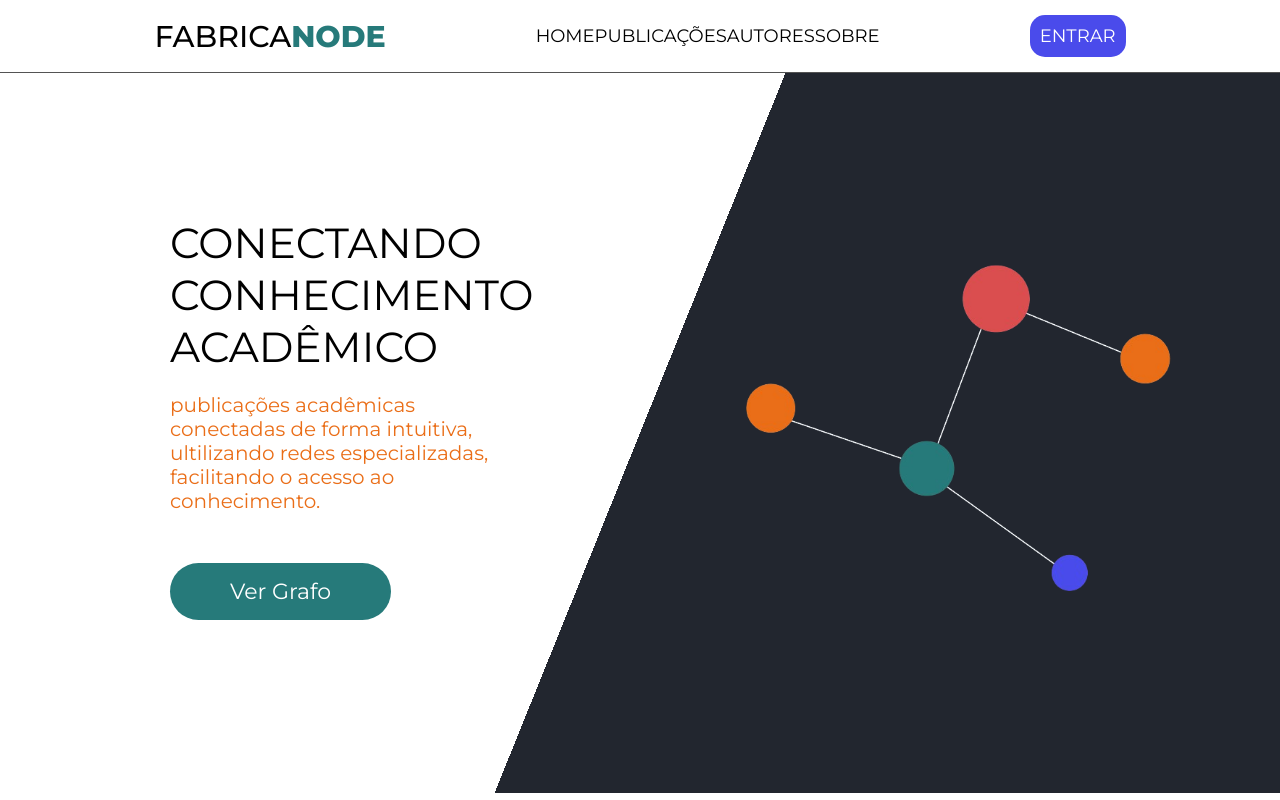
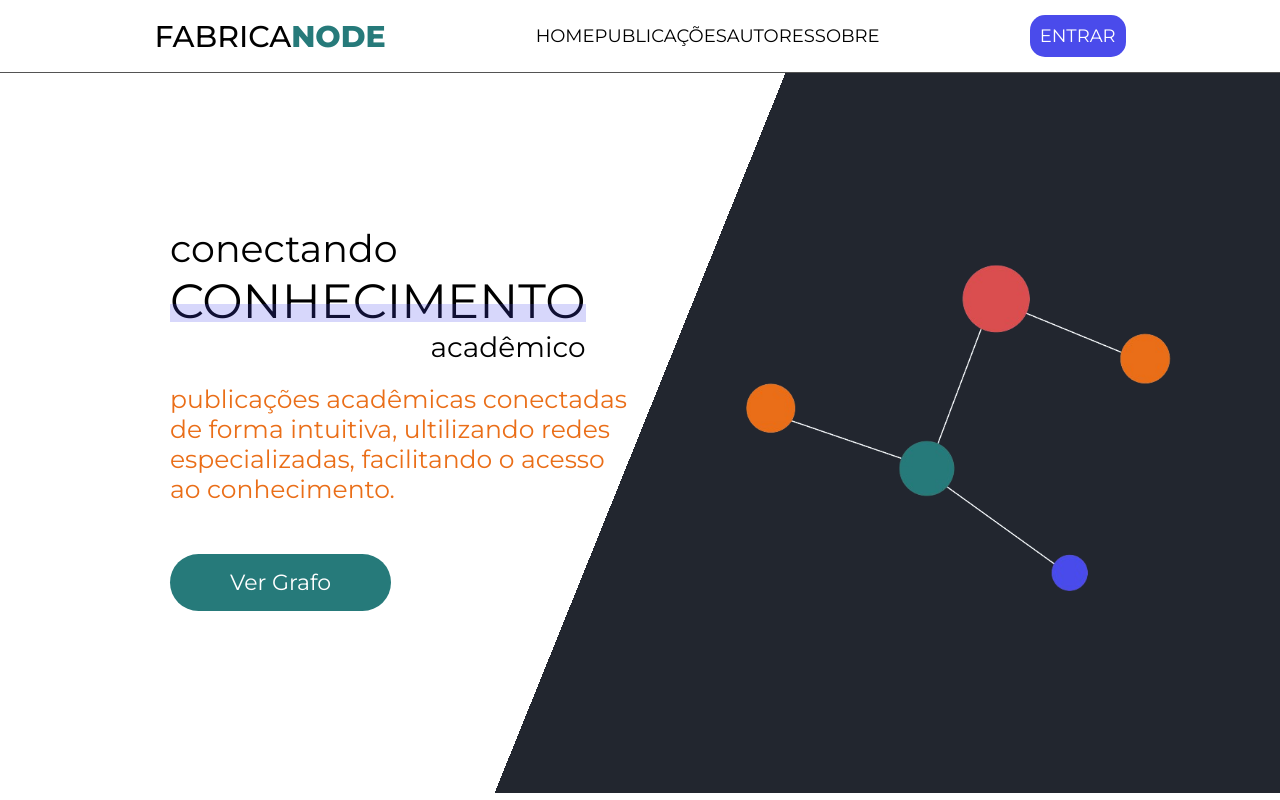
Before and after one commit to fabricadesoftware-ifc/fabricaNode_FrontEnd, a Vue app: page / in a window 1280 px wide. Built offline with nearby package versions, Linux system fonts and the light colour scheme; what v-network-graph would draw is missing.

Commit message:
CHORE: Continuing home page #19

```diff
--- a/src/pages/HomeView.vue
+++ b/src/pages/HomeView.vue
@@ -9,7 +9,12 @@ const router = useRouter();
         <DefaultHeader />
         <div class="initial-page">
             <div class="title">
-                <h1 class="title-initial">CONECTANDO CONHECIMENTO ACADÊMICO</h1>
+                <div class="titles-h1">
+                <h1 class="title-conecting">conectando</h1>
+                <h1 class="title-knowledge">CONHECIMENTO</h1>
+                <div class="hover-knowledge"></div>
+                <h1 class="title-academic">acadêmico</h1>
+            </div>
                 <h2 class="title-description">publicações acadêmicas conectadas de forma intuitiva, ultilizando redes especializadas, facilitando o acesso ao conhecimento.</h2>
                 <button class="button-see-graph" @click="router.push({name: 'graph'})">
                     Ver Grafo
@@ -29,6 +34,10 @@ const router = useRouter();
 .title{
     padding-left: 170px;
 }
+.titles-h1{
+    display: grid;
+    width: min-content;
+}
 .grafo-img{
     display: flex;
     align-items: center;
@@ -47,18 +56,40 @@ const router = useRouter();
     background-image: -webkit-linear-gradient(-22deg, #fff 50%, #22262f 50%);
 }
 
-.title-initial {
+.title-conecting {
+    z-index: 2;
     font-family: "Montserrat", sans-serif;
-    font-size: 42px;
+    font-size: 38px;
     font-weight: 400;
-    width: min-content;
+    position: relative;
+}
+.hover-knowledge {
+    z-index: 1;
+    display: block;
+    background-color: #4a4aeb38;
+    width: 100%;
+    height: 18px;
+    margin-top: -26px;
+}
+.title-knowledge {
+    font-family: "Montserrat", sans-serif;
+    font-size: 48px;
+    font-weight: 400;
 }
 
+.title-academic {
+    display: block;
+    justify-self: end;
+    font-family: "Montserrat", sans-serif;
+    font-size: 28px;
+    font-weight: 400;
+    width: max-content;
+}
 .title-description {
     font-family: "Montserrat", sans-serif;
-    font-size: 20px;
+    font-size: 25px;
     font-weight: 400;
-    width: 350px;
+    width: 460px;
     color: #EA6E18;
     margin: 20px 0px;
 }
@@ -75,7 +106,7 @@ const router = useRouter();
     margin: 30px 0px;
 }
 .button-see-graph:hover {
-    background-color: #4A4BEB;
+    background-color: #EA6E18;
     transition: 0.5s;
 }
 </style>
```
